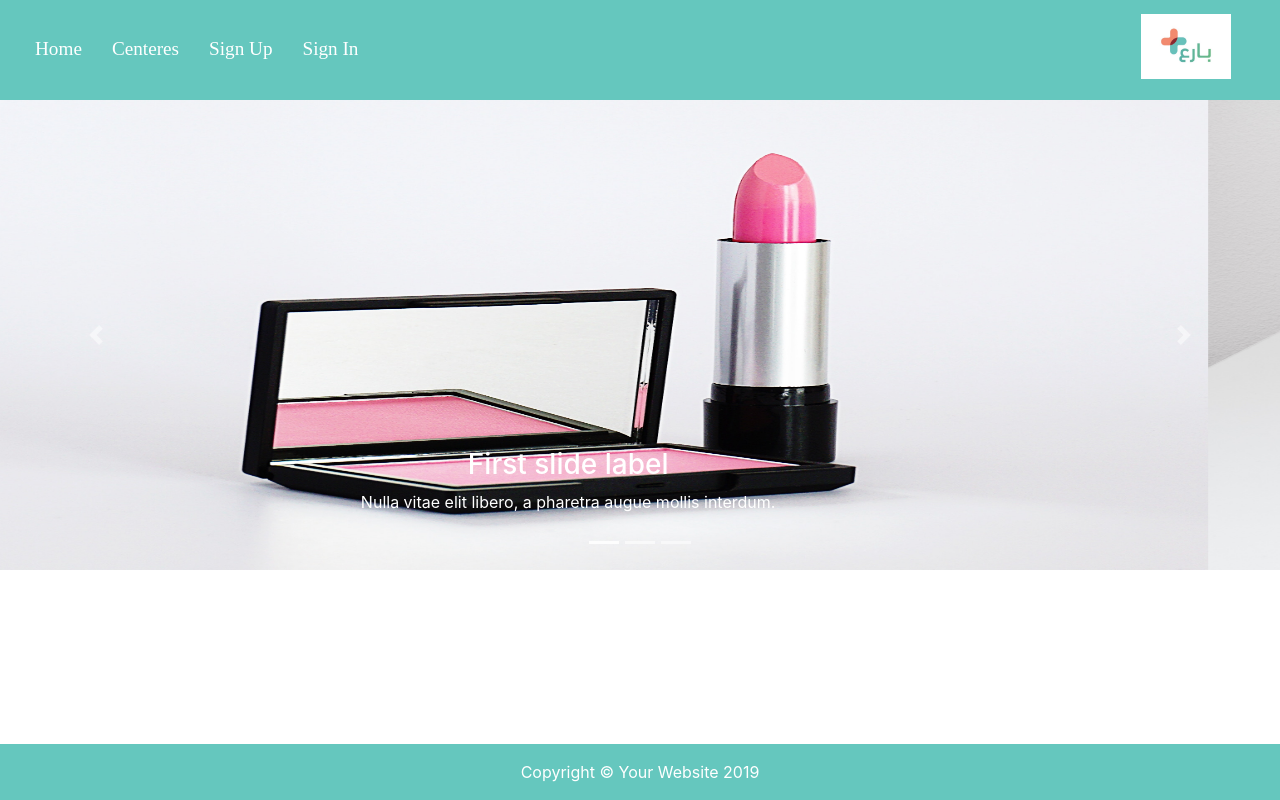
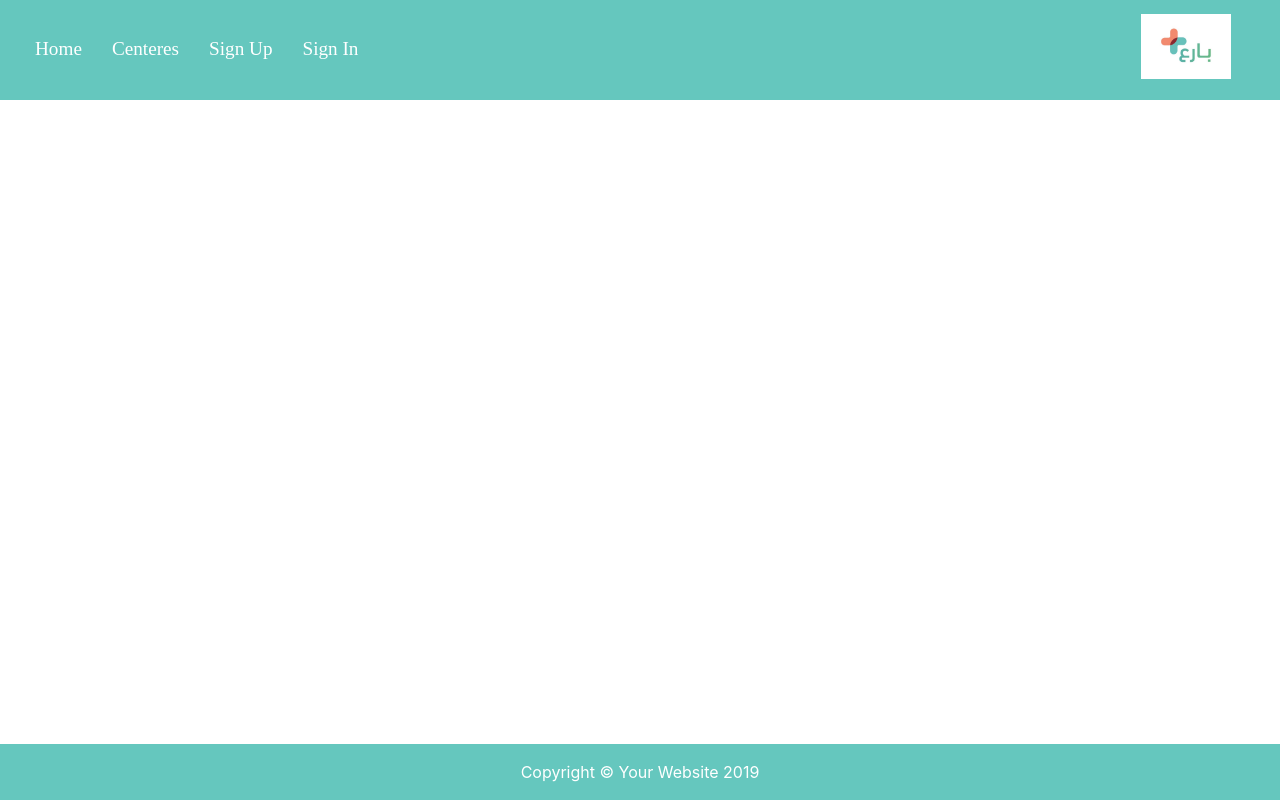
Before and after one commit to sumayahtechcampus/project-frontend, a React app: page /centeres in a window 1280 px wide. Built offline with nearby package versions, Linux system fonts and the light colour scheme.

Commit message:
edit home page design

```diff
--- a/src/App.js
+++ b/src/App.js
@@ -59,7 +59,8 @@ class App extends Component {
           )} />
 
           </main>
-            <Carousel>
+
+            {/* <Carousel>
             <Carousel.Item>
     <img
       className="d-block "
@@ -100,10 +101,12 @@ class App extends Component {
       <p>Praesent commodo cursus magna, vel scelerisque nisl consectetur.</p>
     </Carousel.Caption>
   </Carousel.Item>
-            </Carousel>
+            </Carousel> */
+            }
 
-            <Footer />
+<Footer />
       </React.Fragment>
+
 
     )
 
--- a/src/header/Header.js
+++ b/src/header/Header.js
@@ -22,7 +22,7 @@ const unauthenticatedOptions = (
 const alwaysOptions = (
   <React.Fragment>
 
-    <Link class="menu-sign" to="/">Home</Link>
+    <Link class="menu-sign" to="/home">Home</Link>
     <Link class="menu-sign" to="/Centeres">Centeres </Link>
 
 
--- a/src/index.js
+++ b/src/index.js
@@ -8,6 +8,7 @@ import { HashRouter } from 'react-router-dom'
 const appJsx = (
   <HashRouter>
     <App />
+
   </HashRouter>
 )
 
```
